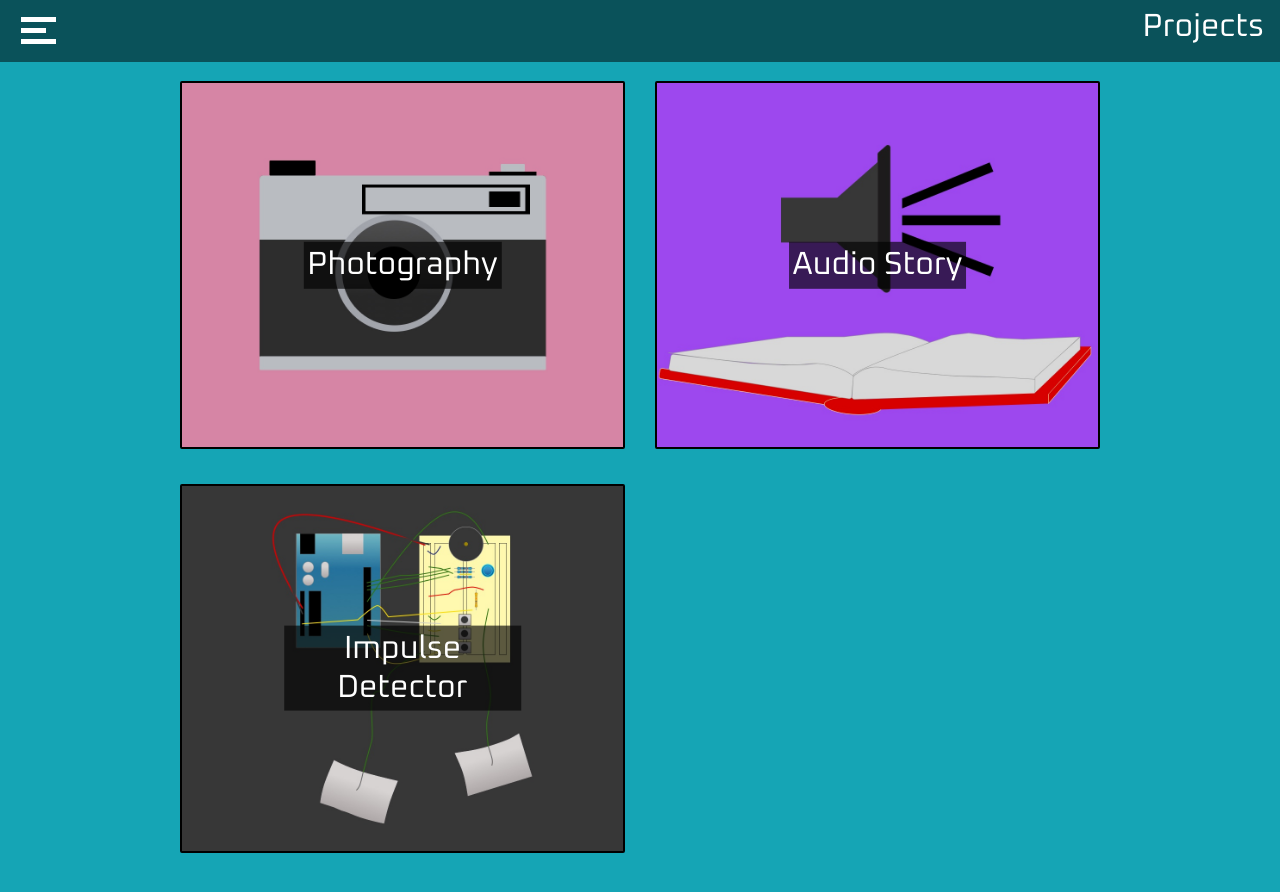
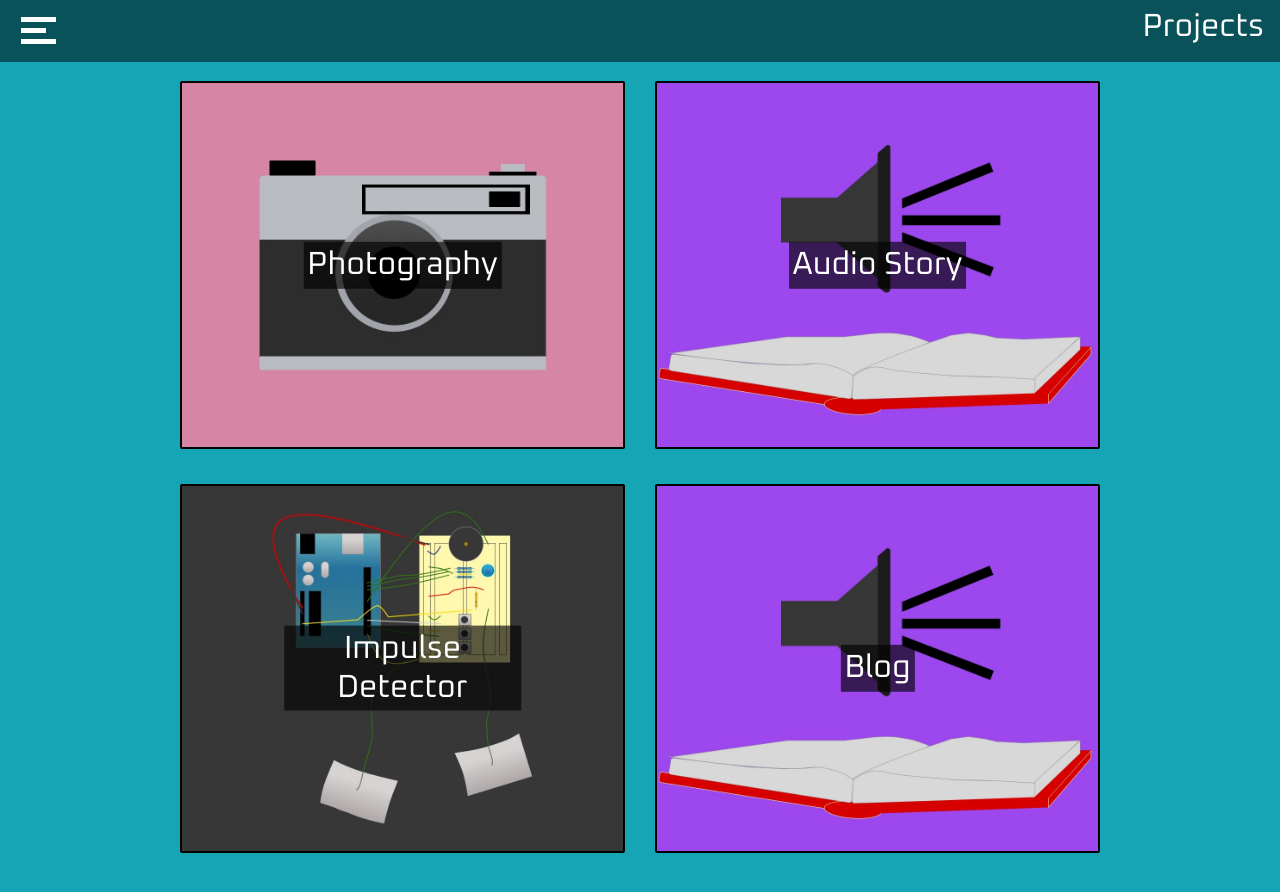
Before and after one commit to Tony8egan/www.TonesDesigns, a Jekyll site: the page built from Projects.markdown, in a window 1280 px wide and 973 px high. Shown: the top 892 px of the window. Built offline with Jekyll 4.4.1, drawn with Linux system fonts in a browser that asks for light colours; nearby versions of some CDN libraries.

Commit message:
Update Projects.html

```diff
--- a/_layouts/Projects.html
+++ b/_layouts/Projects.html
@@ -72,6 +72,13 @@
             </a>
 
             </div>
+              <div class="col-sm-5"  style="margin-top:35px">
+              <a href="/Blog.html" class ="imageButton">
+              <img src="images/Audiostory.jpg" alt="Lost image" style="object-fit: cover;border: 2px solid black;border-radius: 2px;background-color: black">
+              <H2 class="centered imageButtonText" style ="text-align: center;">Blog</H2>
+            </a>
+            </div>
+          <div class="col-sm-1"></div>
 
 
 </div>
```
